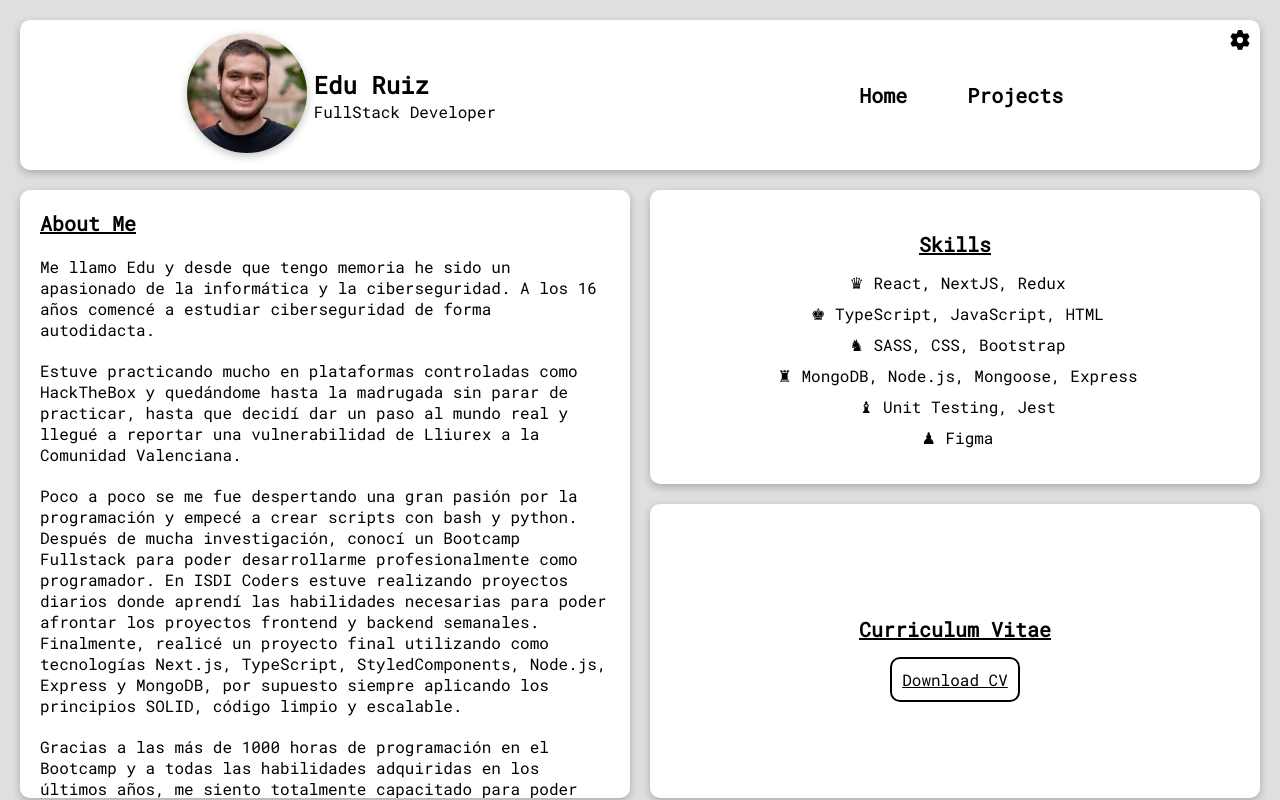
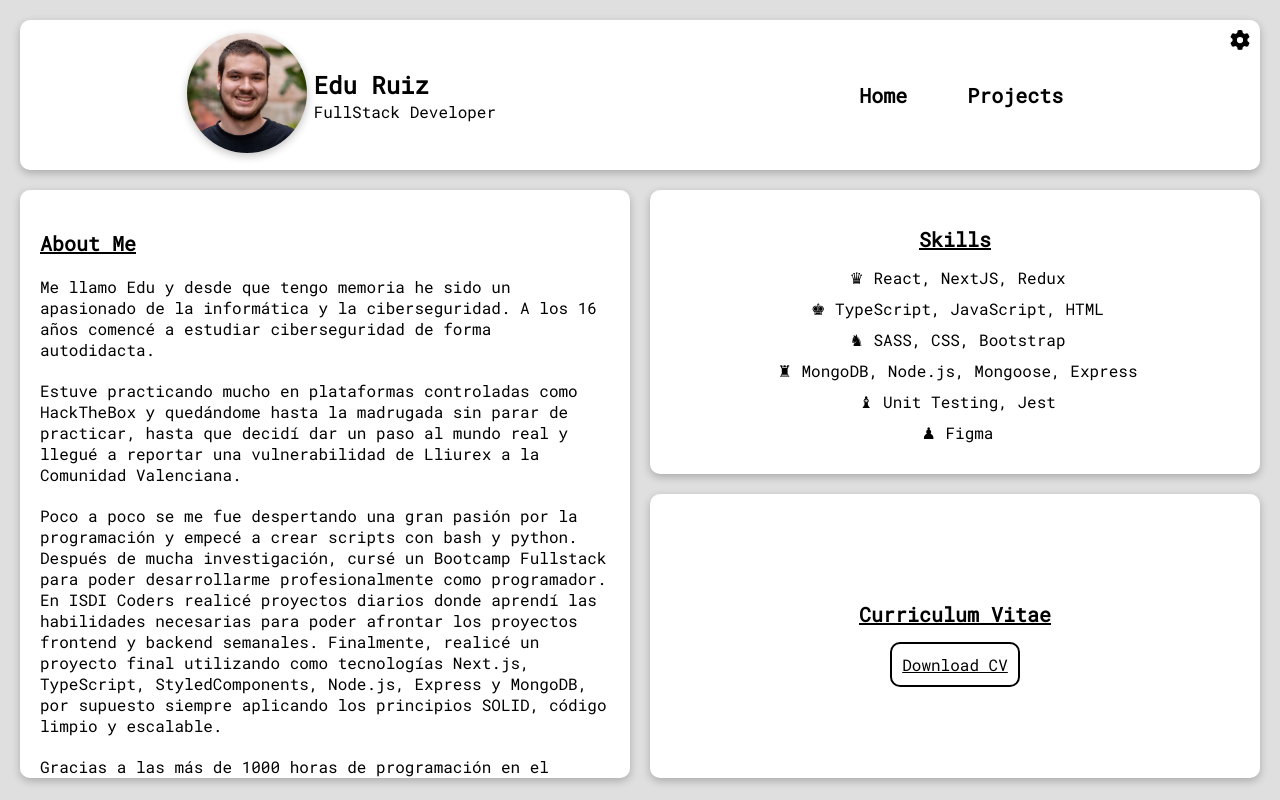
Before and after one commit to hxst1/portfolio, a React (Create React App) app: page / in a window 1280 px wide. Built offline with nearby package versions, Linux system fonts and the light colour scheme.

Commit message:
changed margins and corrections texts

```diff
--- a/src/components/Main/Main.js
+++ b/src/components/Main/Main.js
@@ -13,9 +13,12 @@ const ContainerMain = styled.div`
 const ContainerMainLeft = styled.div`
   width: 50%;
   margin-right: 10px;
+  margin-bottom: 20px;
   border-radius: 10px;
   background-color: var(--main-bg-color);
   box-shadow: 0px 3px 8px rgba(0, 0, 0, 0.24);
+  padding-top: 20px;
+  padding-bottom: 20px;
   overflow: auto;
 
   ::-webkit-scrollbar {
@@ -84,12 +87,14 @@ const ContainerMainLeft = styled.div`
  @media (max-width: 800px) {
     width: 100%;
     height: 100%;
+    margin-bottom: 0;
   }
 `
 
 const ContainerMainRight = styled.div`
   width: 50%;
   margin-left: 10px;
+  margin-bottom: 20px;
   display: flex;
   flex-direction: column;
 
@@ -166,14 +171,12 @@ const MainContainer = () => {
         <h1>About Me</h1>
         <p>Me llamo Edu y desde que tengo memoria he sido un apasionado de la informática y la ciberseguridad. A los 16 años comencé a estudiar ciberseguridad de forma autodidacta. </p>
         <p>Estuve practicando mucho en plataformas controladas como HackTheBox y quedándome hasta la madrugada sin parar de practicar, hasta que decidí dar un paso al mundo real y llegué a reportar una vulnerabilidad de Lliurex a la Comunidad Valenciana.</p>
-        <p>Poco a poco se me fue despertando una gran pasión por la programación y empecé a crear scripts con bash y python. Después de mucha investigación, conocí un Bootcamp Fullstack para poder desarrollarme profesionalmente como programador. En ISDI Coders estuve realizando proyectos diarios donde aprendí las habilidades necesarias para poder afrontar los proyectos frontend y backend semanales. Finalmente, realicé un proyecto final utilizando como tecnologías Next.js, TypeScript, StyledComponents, Node.js, Express y MongoDB, por supuesto siempre aplicando los principios SOLID, código limpio y escalable. </p>
+        <p>Poco a poco se me fue despertando una gran pasión por la programación y empecé a crear scripts con bash y python. Después de mucha investigación, cursé un Bootcamp Fullstack para poder desarrollarme profesionalmente como programador. En ISDI Coders realicé proyectos diarios donde aprendí las habilidades necesarias para poder afrontar los proyectos frontend y backend semanales. Finalmente, realicé un proyecto final utilizando como tecnologías Next.js, TypeScript, StyledComponents, Node.js, Express y MongoDB, por supuesto siempre aplicando los principios SOLID, código limpio y escalable. </p>
         <p>Gracias a las más de 1000 horas de programación en el Bootcamp y a todas las habilidades adquiridas en los últimos años, me siento totalmente capacitado para poder seguir desarrollándome tanto personal como profesionalmente.</p>
         <section className="social-media">
           <h1>Social Media</h1>
           <a href="https://www.linkedin.com/in/edu-ruiz-cantos/" target="_blank" rel="noreferrer">LinkedIn</a>
           <a href="https://github.com/hxst1" target="_blank" rel="noreferrer">GitHub</a>
-          <a href="https://discord.com/users/398174691027714059" target="_blank" rel="noreferrer">Discord</a>
-          <a href="https://www.instagram.com/hxst1/" target="_blank" rel="noreferrer">Instagram</a>
           <a href="https://twitter.com/_hxst" target="_blank" rel="noreferrer">Twitter</a>
           <a href="https://app.hackthebox.com/profile/240822" target="_blank" rel="noreferrer">HackTheBox</a>
         </section>
```
